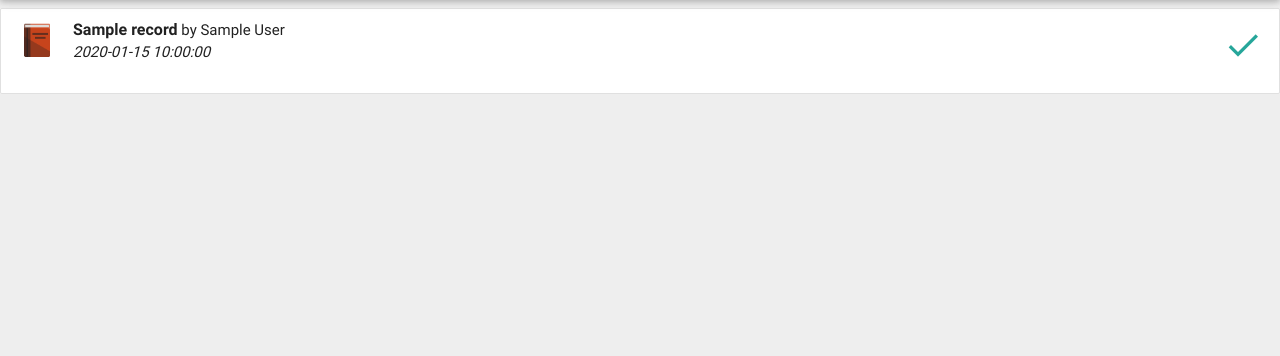
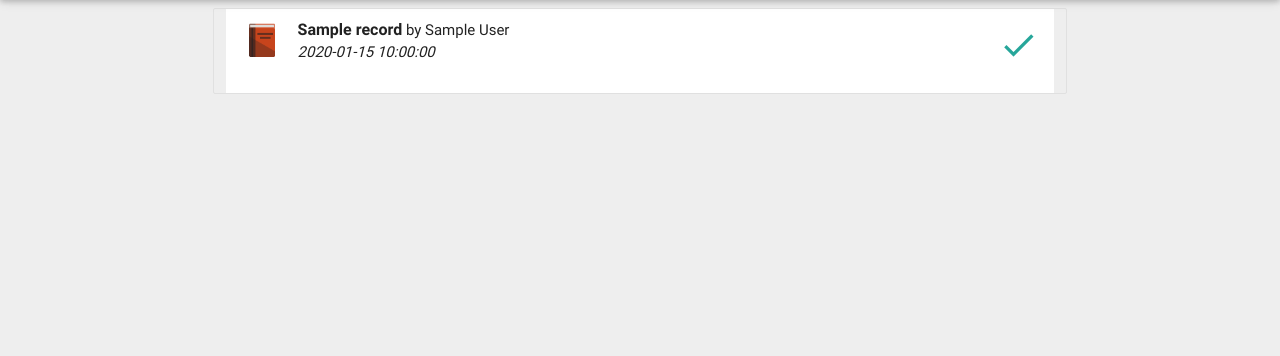
Before and after one commit to badrihippo/growlin, a Python web app: template growlin/templates/user/shelf.htm in a window 1280 px wide. Shown: the part 64-420 px from the top of the page. Run offline with Jinja, Linux system fonts and the light colour scheme; the template is opened without the code that fills it: most values are stand-ins (such as "Sample title", 1, 10 or a date in 2020).

Commit message:
Add margin to sides of shelf (and history) list

```diff
--- a/growlin/templates/user/shelf.htm
+++ b/growlin/templates/user/shelf.htm
@@ -12,13 +12,15 @@
 {% block page_title %}Shelf{% endblock %}
 
 {% block user_content %}
-
-<div class="collection">
-  {% for item in records -%}
-  {{ shelf_macros.render_item(item, returnable=True) }}
-  {%- endfor %}
+<div class="row">
+  <div class="col m2">&nbsp;</div>
+  <div class="col m8 s12 collection">
+    {% for item in records -%}
+    {{ shelf_macros.render_item(item, returnable=True) }}
+    {%- endfor %}
+  </div>
+  <div class="col m2">&nbsp;</div>
 </div>
-
 <!-- FAB (Floating Action Button) -->
 <div class="fixed-action-btn" style="bottom: 45px; right: 24px;">
   <!-- Borrow Button -->
```
Also changed, not shown: growlin/templates/shelf/history.htm (+9 -5 lines).
